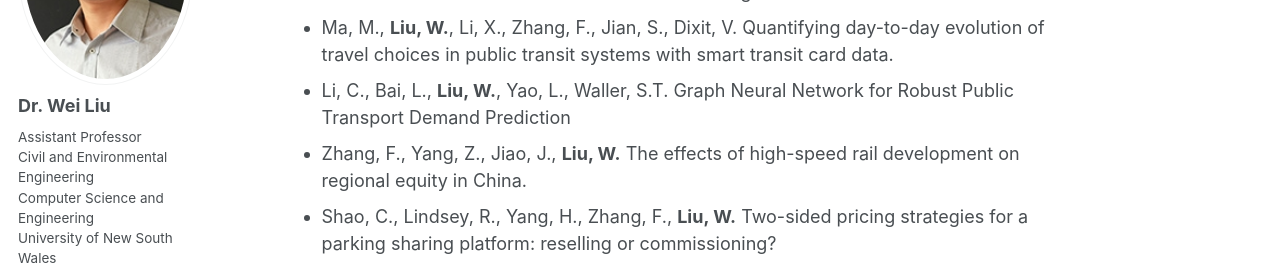
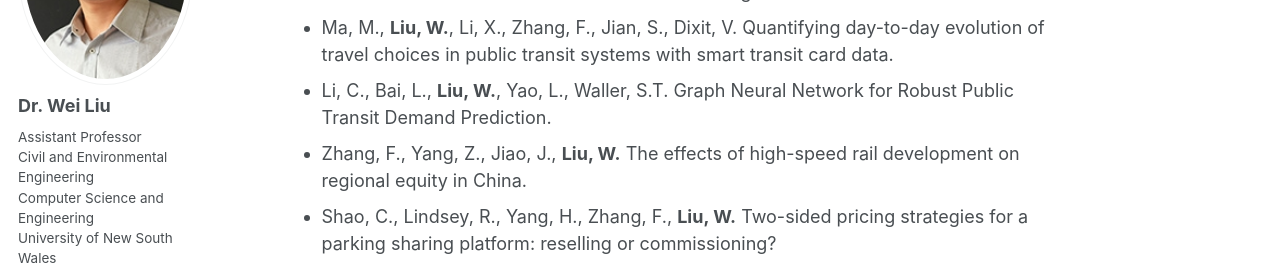
Before and after one commit to weiliu2016/weiliu2016.github.io, a Jekyll site: the page built from _pages/about.md, in a window 1280 px wide and 900 px high, scrolled down 1377 px. Shown: the part 180-450 px from the top of the window. Built offline with Jekyll 4.4.1, drawn with Linux system fonts in a browser that asks for light colours.

Commit message:
Update about.md

```diff
--- a/_pages/about.md
+++ b/_pages/about.md
@@ -38,7 +38,7 @@ Selected Working Papers
 - Yang, Z., Li, C., Jiao, J., **Liu, W.**, Zhang, F. High-speed rail megalopolis vs Economic Circles: Effects on regional economic growth.
 - Cheng, Z., Waller, S.T., Rashidi, T.H., **Liu, W.**, Jian, S., Maghrebi, M. A Network Inference Model for Low Cost and Instant Planning.
 - Ma, M., **Liu, W.**, Li, X., Zhang, F., Jian, S., Dixit, V. Quantifying day-to-day evolution of travel choices in public transit systems with smart transit card data.
-- Li, C., Bai, L., **Liu, W.**, Yao, L., Waller, S.T. Graph Neural Network for Robust Public Transport Demand Prediction
+- Li, C., Bai, L., **Liu, W.**, Yao, L., Waller, S.T. Graph Neural Network for Robust Public Transit Demand Prediction.
 - Zhang, F., Yang, Z., Jiao, J., **Liu, W.** The effects of high-speed rail development on regional equity in China.
 - Shao, C., Lindsey, R., Yang, H., Zhang, F., **Liu, W.** Two-sided pricing strategies for a parking sharing platform: reselling or commissioning?
 - Wu, W., **Liu, W.**, Zhang, F., Dixit, V. A new flexible parking reservation scheme for the morning commute under limited parking supplies.
```
